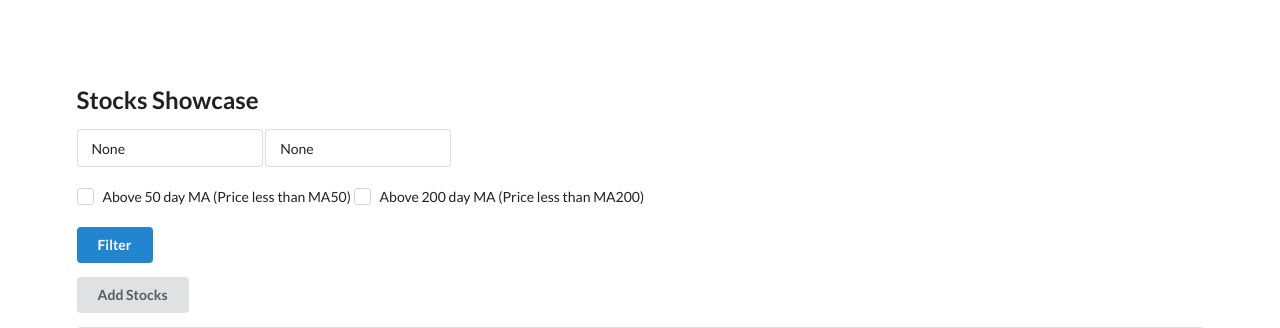
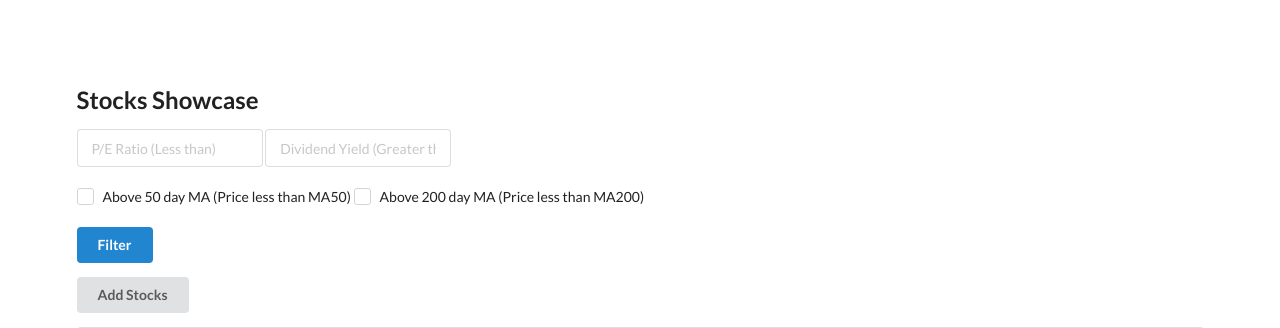
Before and after one commit to darth-dodo/supreme-enigma, a FastAPI app: page / in a window 1280 px wide. Shown: the top 328 px of the page. Run offline with FastAPI, Linux system fonts and the light colour scheme; data comes from the database, SQL or seed files in the repository; some libraries are stand-ins or nearby versions.

Commit message:
Fixing Placeholders (#12)

```diff
--- a/templates/dashboard.html
+++ b/templates/dashboard.html
@@ -38,11 +38,11 @@
 <form>
 
     <div class="ui input">
-        <input name="forward_pe" type="text" placeholder="P/E Ratio (Less than)" value={{ forward_pe }}>
+        <input name="forward_pe" type="text" placeholder="P/E Ratio (Less than)" {% if forward_pe %} value={{ forward_pe }} {% endif %}>
     </div>
 
     <div class="ui input">
-        <input name="dividend_yield" type="text" placeholder="Dividend Yield (Greater than)" value={{ dividend_yield }}>
+        <input name="dividend_yield" type="text" placeholder="Dividend Yield (Greater than)" {% if dividend_yield %} value={{ dividend_yield }} {% endif %}>
     </div>
 
     <br/>
```
